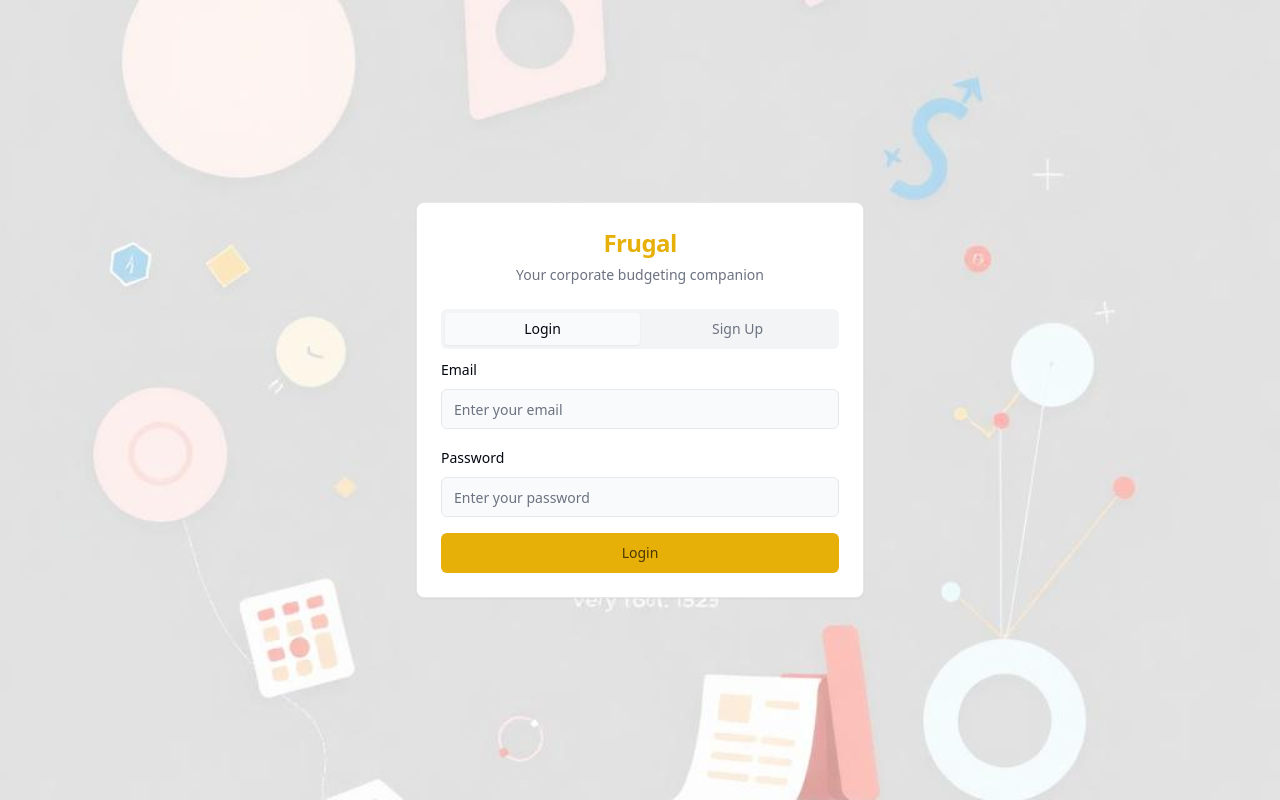
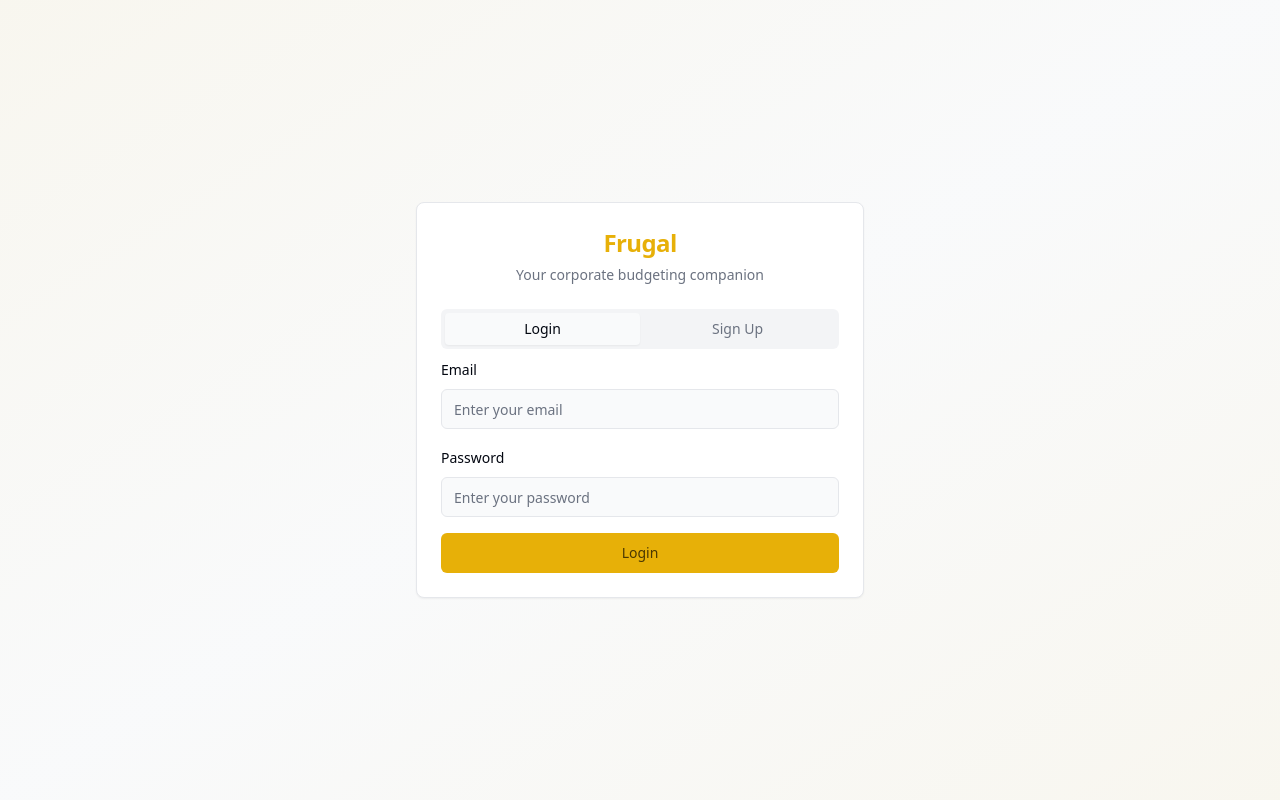
Before and after one commit to rkav59/frugal, a React (Vite) app: page /auth in a window 1280 px wide. Built offline with nearby package versions, Linux system fonts and the light colour scheme.

Commit message:
Reverted to commit b6596f1a55da1b2ae28f8760ef469b8e5eca2b63

```diff
--- a/src/index.css
+++ b/src/index.css
@@ -65,14 +65,14 @@ All colors MUST be HSL.
     /* Radius */
     --radius: 0.5rem;
 
-    /* Sidebar colors - Dark Cyan with 10% transparency */
-    --sidebar-background: 190 70% 25% / 0.1;
-    --sidebar-foreground: 45 85% 35%;
+    /* Sidebar colors - Dark Cyan with transparency */
+    --sidebar-background: 190 70% 25% / 0.6;
+    --sidebar-foreground: 0 0% 100%;
     --sidebar-primary: 190 80% 60%;
     --sidebar-primary-foreground: 190 10% 15%;
-    --sidebar-accent: 190 60% 35% / 0.2;
-    --sidebar-accent-foreground: 45 85% 35%;
-    --sidebar-border: 190 50% 30% / 0.1;
+    --sidebar-accent: 190 60% 35% / 0.8;
+    --sidebar-accent-foreground: 0 0% 100%;
+    --sidebar-border: 190 50% 30% / 0.3;
     --sidebar-ring: 190 80% 60%;
   }
 
@@ -110,14 +110,14 @@ All colors MUST be HSL.
     --border: 217.2 32.6% 17.5%;
     --input: 217.2 32.6% 17.5%;
     --ring: 212.7 26.8% 83.9%;
-    /* Sidebar colors - Dark Cyan (Dark Mode) with 10% transparency */
-    --sidebar-background: 190 50% 20% / 0.1;
-    --sidebar-foreground: 45 85% 35%;
+    /* Sidebar colors - Dark Cyan (Dark Mode) with transparency */
+    --sidebar-background: 190 50% 20% / 0.6;
+    --sidebar-foreground: 0 0% 100%;
     --sidebar-primary: 190 80% 60%;
     --sidebar-primary-foreground: 190 10% 15%;
-    --sidebar-accent: 190 40% 30% / 0.2;
-    --sidebar-accent-foreground: 45 85% 35%;
-    --sidebar-border: 190 30% 25% / 0.1;
+    --sidebar-accent: 190 40% 30% / 0.8;
+    --sidebar-accent-foreground: 0 0% 100%;
+    --sidebar-border: 190 30% 25% / 0.3;
     --sidebar-ring: 190 80% 60%;
   }
 }
--- a/src/pages/Auth.tsx
+++ b/src/pages/Auth.tsx
@@ -7,7 +7,6 @@ import { Label } from '@/components/ui/label';
 import { Card, CardContent, CardDescription, CardHeader, CardTitle } from '@/components/ui/card';
 import { Tabs, TabsContent, TabsList, TabsTrigger } from '@/components/ui/tabs';
 import { toast } from '@/hooks/use-toast';
-import authBackground from '@/assets/auth-background.png';
 
 const Auth = () => {
   const [isLoading, setIsLoading] = useState(false);
@@ -90,16 +89,7 @@ const Auth = () => {
   };
 
   return (
-    <div
-      className="min-h-screen flex items-center justify-center bg-gradient-to-br from-primary/5 via-background to-accent/5 p-4"
-      style={{
-        backgroundImage: `url(${authBackground})`,
-        backgroundSize: 'cover',
-        backgroundPosition: 'center',
-        backgroundRepeat: 'no-repeat',
-        backgroundBlendMode: 'soft-light'
-      }}
-    >
+    <div className="min-h-screen flex items-center justify-center bg-gradient-to-br from-primary/5 via-background to-accent/5 p-4">
       <Card className="w-full max-w-md">
         <CardHeader className="text-center">
           <CardTitle className="text-2xl font-bold text-accent">Frugal</CardTitle>
```
Also changed, not shown: src/assets/auth-background.png (deleted).
